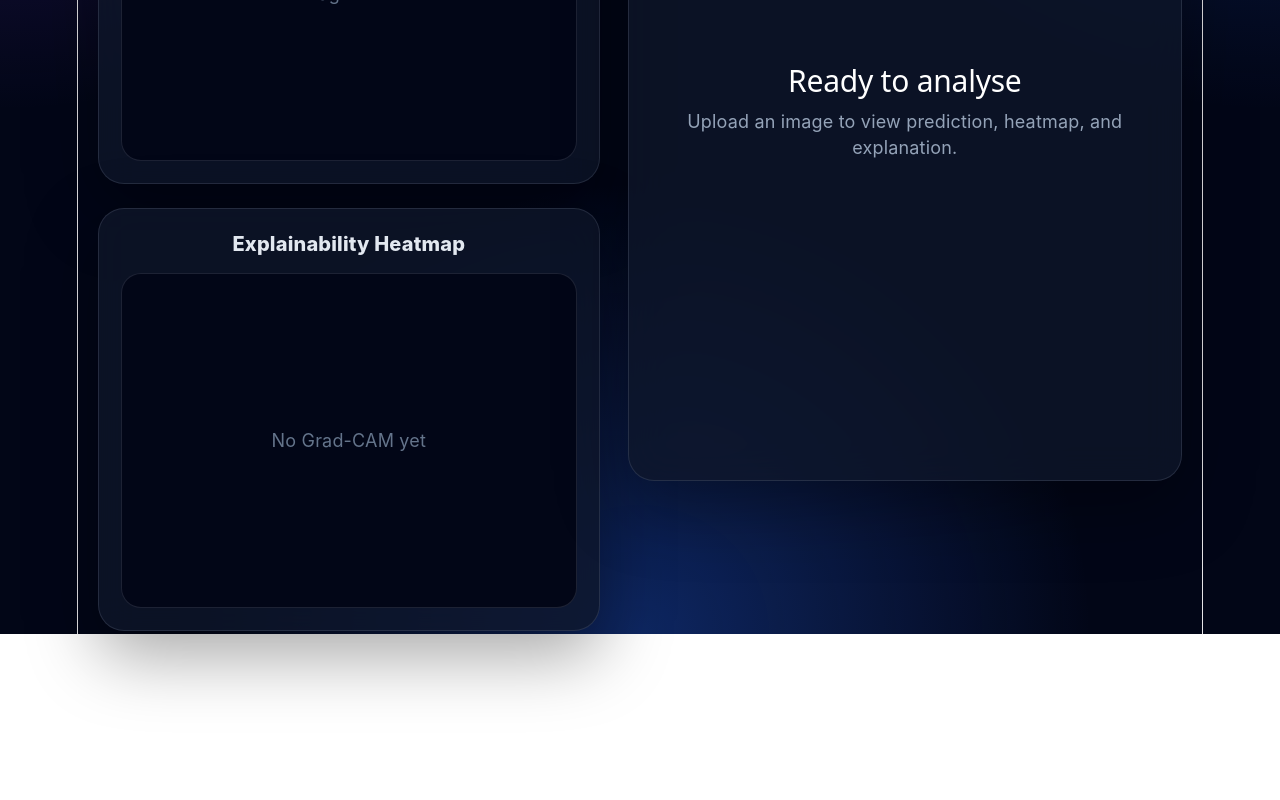
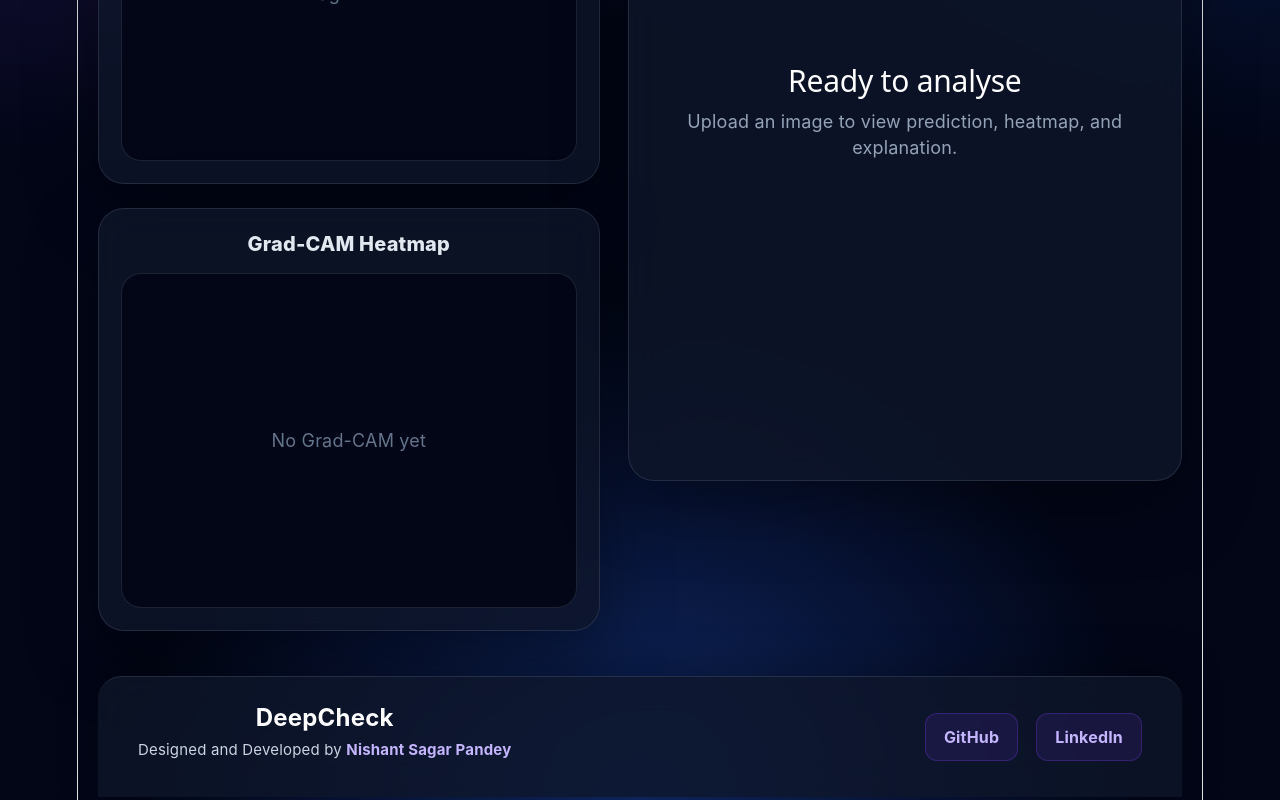
Before and after one commit to NishantSagar12345/AiImageDetection, a React (Vite) app in the folder Frontend/ai-image-detector/: page / in a window 1280 px wide. Shown: the part 484-1284 px from the top of the page. Before the commit the page ends 1118 px from the top, so only its background shows below. Built offline with nearby package versions, Linux system fonts and the light colour scheme.

Commit message:
added footer

```diff
--- a/Frontend/ai-image-detector/src/App.css
+++ b/Frontend/ai-image-detector/src/App.css
@@ -394,3 +394,90 @@ button:disabled {
     grid-template-columns: 1fr;
   }
 }
+/* ==========================================================================
+   10. Footer
+   ========================================================================== */
+
+.footer {
+  margin-top: 45px;
+  padding: 28px 40px;
+  border-radius: 24px 24px 0 0;
+  background: rgba(15, 23, 42, 0.78);
+  border-top: 1px solid rgba(148, 163, 184, 0.18);
+  backdrop-filter: blur(18px);
+  box-shadow: 0 -10px 40px rgba(0, 0, 0, 0.25);
+}
+
+.footer-content {
+  max-width: 1380px;
+  margin: auto;
+
+  display: flex;
+  justify-content: space-between;
+  align-items: center;
+  flex-wrap: wrap;
+
+  gap: 20px;
+}
+
+.footer-left h3 {
+  margin: 0;
+  font-size: 24px;
+  color: #ffffff;
+}
+
+.footer-left p {
+  margin: 6px 0;
+  color: #cbd5e1;
+  font-size: 15px;
+}
+
+.footer-left strong {
+  color: #c4b5fd;
+}
+
+.copyright {
+  color: #94a3b8;
+  font-size: 14px;
+}
+
+.footer-right {
+  display: flex;
+  align-items: center;
+  gap: 18px;
+}
+
+.footer-right a {
+  color: #c4b5fd;
+  text-decoration: none;
+  font-weight: 700;
+  font-size: 16px;
+  padding: 10px 18px;
+  border-radius: 12px;
+  background: rgba(124, 58, 237, 0.12);
+  border: 1px solid rgba(124, 58, 237, 0.3);
+  transition: all 0.3s ease;
+}
+
+.footer-right a:hover {
+  background: rgba(124, 58, 237, 0.28);
+  border-color: #8b5cf6;
+  color: #ffffff;
+  transform: translateY(-2px);
+}
+
+@media (max-width: 768px) {
+  .footer {
+    padding: 24px 20px;
+  }
+
+  .footer-content {
+    flex-direction: column;
+    text-align: center;
+  }
+
+  .footer-right {
+    justify-content: center;
+    flex-wrap: wrap;
+  }
+}
--- a/Frontend/ai-image-detector/src/App.jsx
+++ b/Frontend/ai-image-detector/src/App.jsx
@@ -1,8 +1,8 @@
 import { useState } from "react";
 import "./App.css";
 
-const API_URL = "/predict";
-const BACKEND_URL = "";
+const API_URL = "http://127.0.0.1:8000/predict";
+const BACKEND_URL = "http://127.0.0.1:8000";
 
 function App() {
   const [file, setFile] = useState(null);
@@ -96,7 +96,7 @@ function App() {
             </div>
 
             <div className="preview-card">
-              <div className="card-title">Explainability Heatmap</div>
+              <div className="card-title">Grad-CAM Heatmap</div>
               {gradcamUrl ? (
                 <img src={gradcamUrl} className="image-box" alt="Grad-CAM" />
               ) : (
@@ -110,7 +110,7 @@ function App() {
               <div className="loading-box">
                 <div className="spinner"></div>
                 <h2>DeepCheck is analysing...</h2>
-                <p>Running prediction, Grad-CAM, and LLM explanation.</p>
+                <p>Running Deep Learning prediction, Grad-CAM, and LLM explanation.</p>
               </div>
             ) : result ? (
               <>
@@ -166,7 +166,7 @@ function App() {
 
                 {result.llm_explanation && (
                   <div className="llm-box">
-                    <h3>Vision-Language Explanation</h3>
+                    <h3>Meta's VLLM Explanation</h3>
                     <p>{result.llm_explanation}</p>
                   </div>
                 )}
@@ -179,6 +179,35 @@ function App() {
             )}
           </section>
         </main>
+        <footer className="footer">
+  <div className="footer-content">
+    <div className="footer-left">
+      <h3>DeepCheck</h3>
+      <p>
+        Designed and Developed by <strong>Nishant Sagar Pandey</strong>
+      </p>
+
+    </div>
+
+    <div className="footer-right">
+      <a
+        href="https://github.com/NishantSagar12345"
+        target="_blank"
+        rel="noopener noreferrer"
+      >
+        GitHub
+      </a>
+
+      <a
+        href="https://www.linkedin.com/in/nishant-pandey-310551206/"
+        target="_blank"
+        rel="noopener noreferrer"
+      >
+        LinkedIn
+      </a>
+    </div>
+  </div>
+</footer>
       </div>
     </div>
   );
```
Also changed, not shown: 2 other files (tests, documents, lock files or other folders).
